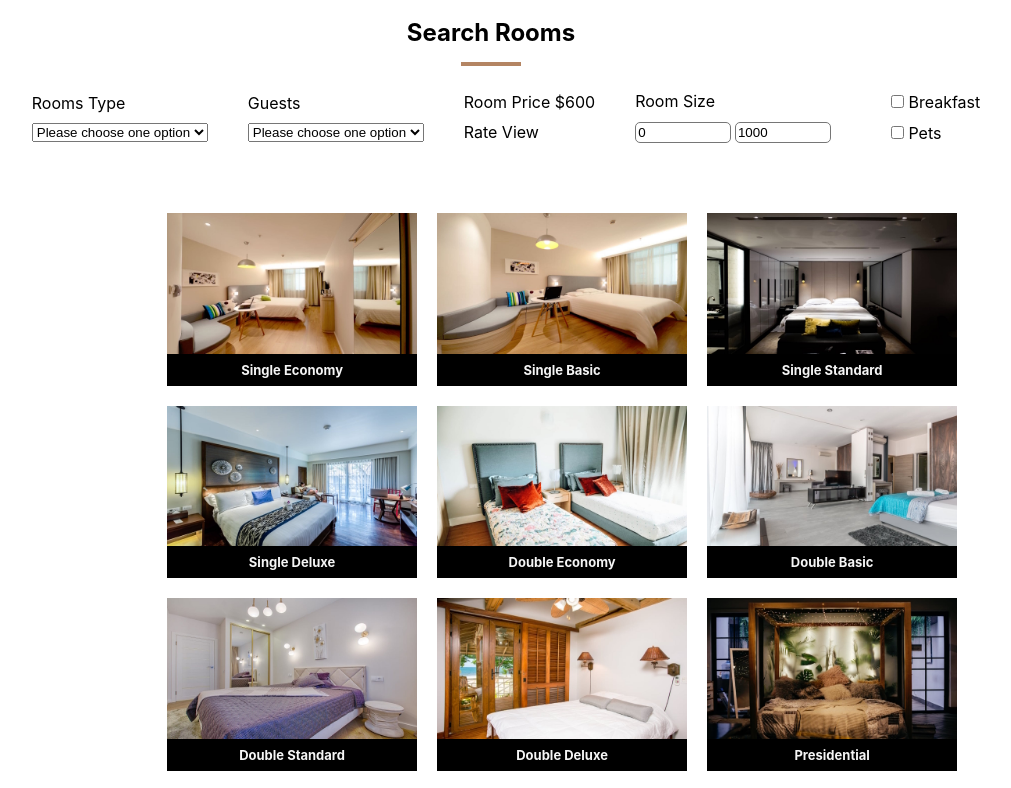
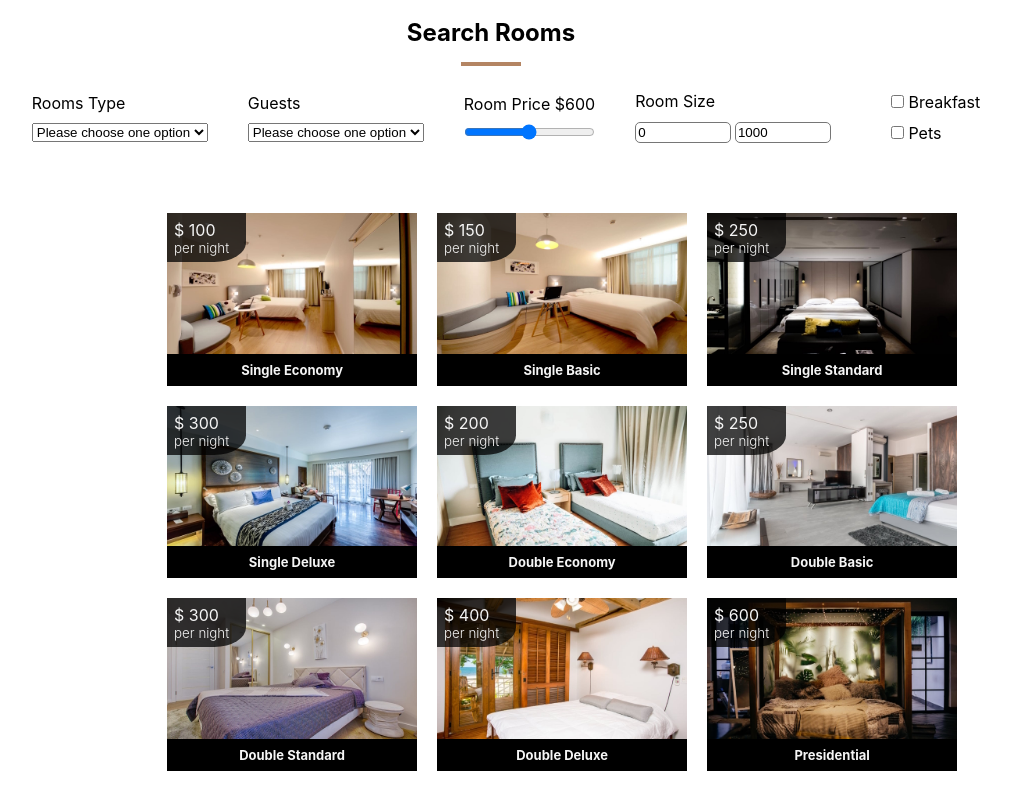
Before and after one commit to souravpany/react-beach-resort, a React (Create React App) app: page /search in a window 1280 px wide. Shown: the part 772-1560 px from the top of the page, without its empty margins (149-1160 px from the left). Built offline with nearby package versions, Linux system fonts and the light colour scheme.

Commit message:
Add image card left corner part and rate bar in search room screen

```diff
--- a/src/components/layout/featured-room/FeaturedRoomCard.jsx
+++ b/src/components/layout/featured-room/FeaturedRoomCard.jsx
@@ -6,22 +6,26 @@ import { Link } from 'react-router-dom'
 function FeaturedRoomCard({item}) {
 
   return (
-     <Link to={`/search/${item.title}`} className='link-card'>
+
+    <div className='card-container'>
+
+      <Link to={`/search/${item.title}`} className='link-card'>
 
       <img className='card-img' src={item.img} alt={item.title} />
       <text className='item-text'>{item.title}</text>
 
-    </Link>
+      </Link>
+
+      <div className='card-left-corner-content'>
+        <text>$  {item.price}</text> <br/>
+        <p>per night</p>
+      </div>
+
+    </div>
+
+
+
   )
 }
 
 export default FeaturedRoomCard
-
-
-{/* <div class="card">
-  <img src="img_avatar.png" alt="Avatar" style="width:100%">
-  <div class="container">
-    <h4><b>John Doe</b></h4>
-    <p>Architect & Engineer</p>
-  </div>
-</div> */}
--- a/src/components/layout/featured-room/featured-room-card.css
+++ b/src/components/layout/featured-room/featured-room-card.css
@@ -1,3 +1,7 @@
+.card-container{
+    position: relative;
+}
+
 .link-card{
     display: flex;
     flex-wrap: wrap;
@@ -19,3 +23,26 @@
     color: whitesmoke;
     background-color: #000;
 }
+
+.card-left-corner-content{
+    top: 10px;
+    left: 10px;
+    position: absolute;
+    height: 35px;
+    width: 65px;
+    padding: 7px;
+    background-color: rgba(0, 0, 0, 0.749);
+    border-bottom-right-radius: 40%;
+}
+
+.card-left-corner-content text {
+    font-size: medium;
+    font-weight: 400;
+    color: whitesmoke;
+
+}
+.card-left-corner-content p {
+    font-size: smaller;
+    color: whitesmoke;
+    font-weight: 300;
+}
--- a/src/data.jsx
+++ b/src/data.jsx
@@ -17,16 +17,19 @@ export const homeRoomItems = [
         id: 1,
         img: Room8,
         title: "Double Deluxe",
+        price: 400,
     },
     {
         id: 2,
         img: Room12,
         title: "Family Deluxe",
+        price: 500,
     },
     {
         id: 3,
         img: Details1,
         title: "Presidential",
+        price: 500,
     },
 ];
 
@@ -35,47 +38,56 @@ export const roomItems = [
         id: 1,
         img: Room1,
         title: "Single Economy",
+        price: 100,
     },
     {
         id: 2,
         img: Room2,
         title: "Single Basic",
+        price: 150,
     },
     {
         id: 3,
         img: Room3,
         title: "Single Standard",
+        price: 250,
     },
 
     {
         id: 4,
         img: Room4,
         title: "Single Deluxe",
+        price: 300,
     },
     {
         id: 5,
         img: Room5,
         title: "Double Economy",
+        price: 200,
     },
     {
         id: 6,
         img: Room6,
         title: "Double Basic",
+        price: 250,
     },
 
     {
         id: 7,
         img: Room7,
         title: "Double Standard",
+        price: 300,
     },
     {
         id: 8,
         img: Room8,
         title: "Double Deluxe",
+        price: 400,
     },
     {
         id: 9,
         img: Details1,
         title: "Presidential",
+        price: 600,
     },
 ];
--- a/src/pages/room/RoomSearchScreen.jsx
+++ b/src/pages/room/RoomSearchScreen.jsx
@@ -69,7 +69,7 @@ function RoomSearchScreen() {
               {/* Room price */}
               <div className='room-type-section'>
                   <text>Room Price $600</text>
-                  <text className='title-text'>Rate View</text>
+                  <input type="range" min="1" max="100" value="50" className='title-text'/>
               </div>
 
               {/* Room size */}
```
